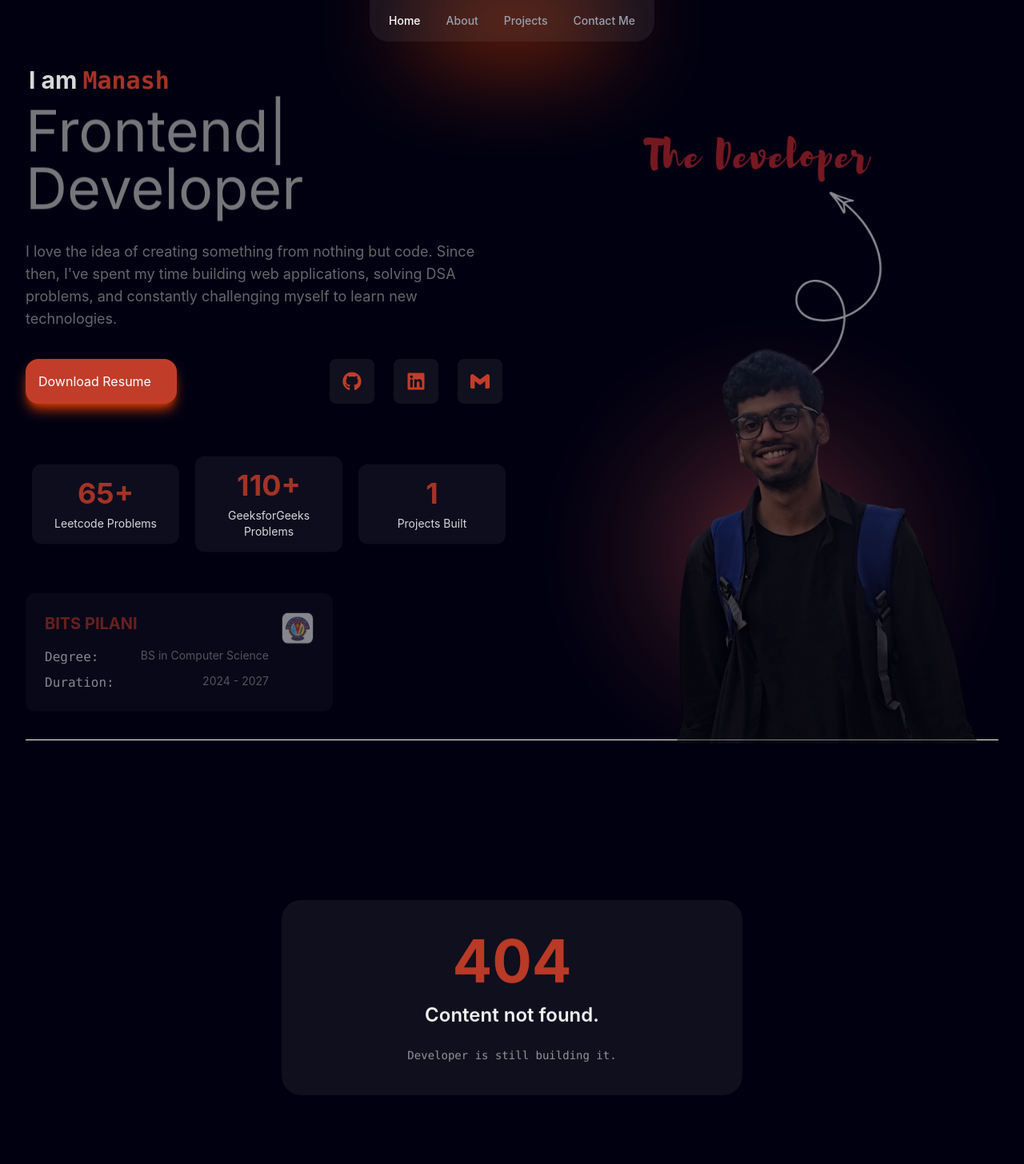
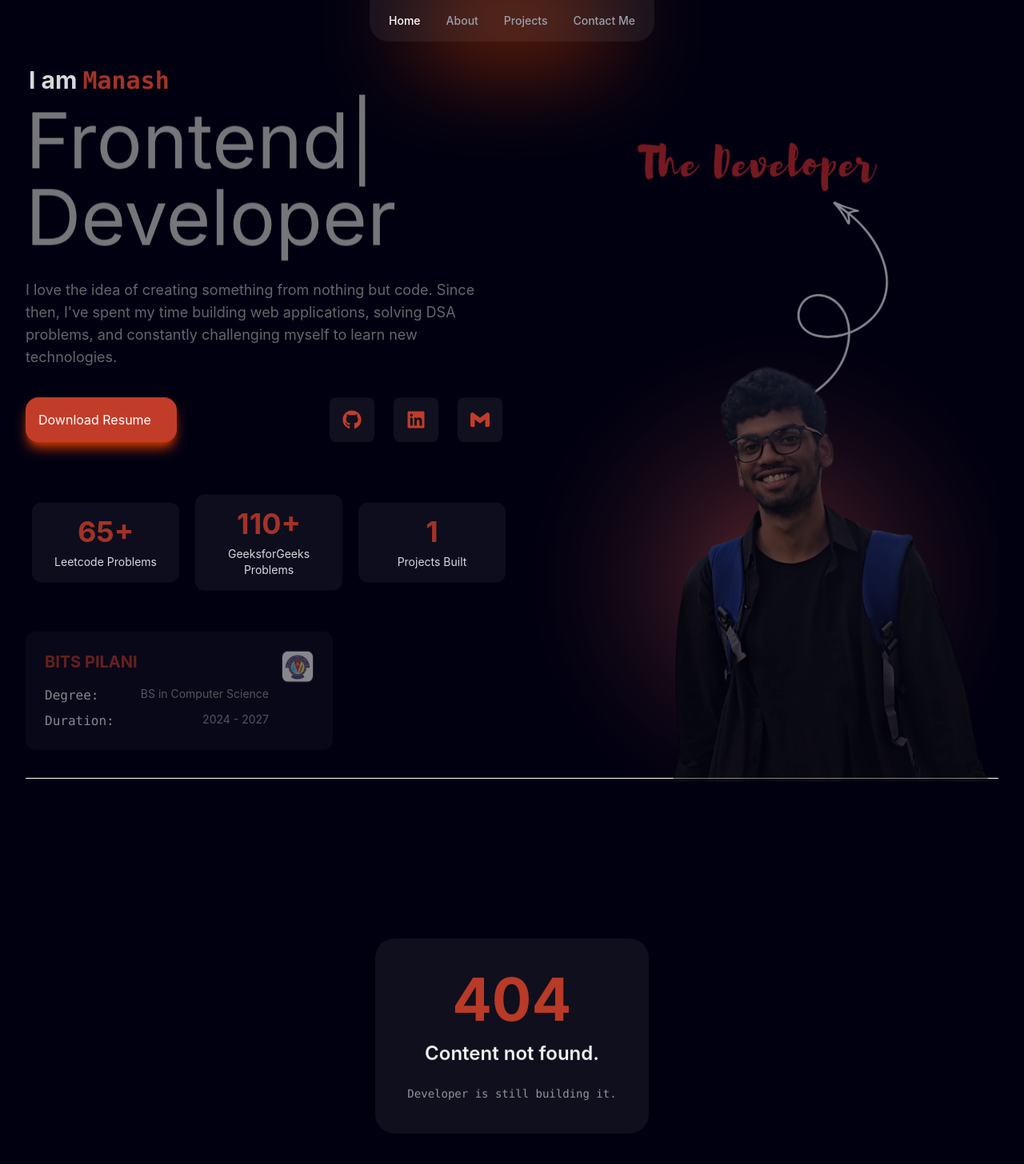
Before and after one commit to Manash2005/portfolio, a React (Vite) app in the folder client/: page / in a window 1280 px wide. Shown: the top 1456 px of the page at 80% size. Built offline with nearby package versions, Linux system fonts and the light colour scheme.

Commit message:
Update : Resume added

```diff
--- a/client/src/sections/Hero.jsx
+++ b/client/src/sections/Hero.jsx
@@ -7,6 +7,9 @@ import EducationCard from "../components/EducationCard"
 import { motion } from "motion/react";
 import { TypeAnimation } from "react-type-animation";
 function Hero() {
+  const handleResume = () => {
+    window.open("/resume.pdf", "_blank");
+  };
   return (
     <motion.section
     initial = {{opacity:0}}
@@ -33,7 +36,7 @@ function Hero() {
 
                 {/* Role */}
                 <motion.p
-                  className="text-secondary text-7xl py-2"
+                  className="text-secondary text-5xl md:text-8xl py-2"
                   initial={{ opacity: 0, y: 10 }}
                   whileInView={{ opacity: 1, y: 0 }}
                   transition={{ duration: 1, delay: 0.1 }}
@@ -71,7 +74,7 @@ function Hero() {
 
                 <div className="block md:flex justify-between mt-10 mb-4">
                     {/* Download Resume Button */}
-                    <motion.div
+                    <motion.button
                     variants={{
                         rest: {
                         y: 0,
@@ -108,6 +111,7 @@ function Hero() {
 
                         cursor-pointer
                     "
+                    onClick={handleResume}
                     >
 
                         <span className="whitespace-nowrap">
@@ -135,7 +139,7 @@ function Hero() {
                         >
                             <Download size={20} />
                         </motion.div>
-                    </motion.div>
+                    </motion.button>
 
                     {/* Socials */}
                     <motion.div
--- a/client/src/sections/UnderConstruction.jsx
+++ b/client/src/sections/UnderConstruction.jsx
@@ -8,10 +8,9 @@ function UnderConstruction() {
         whileInView={{ opacity: 1, y: 0 }}
         transition={{ duration: 0.8 }}
         className="
-          max-w-xl
           text-center
           rounded-3xl
-          w-1/2
+          w-auto
           bg-secondary/10
           backdrop-blur-md
           p-10
```
Also changed, not shown: 1 other file (tests, documents, lock files or other folders).
